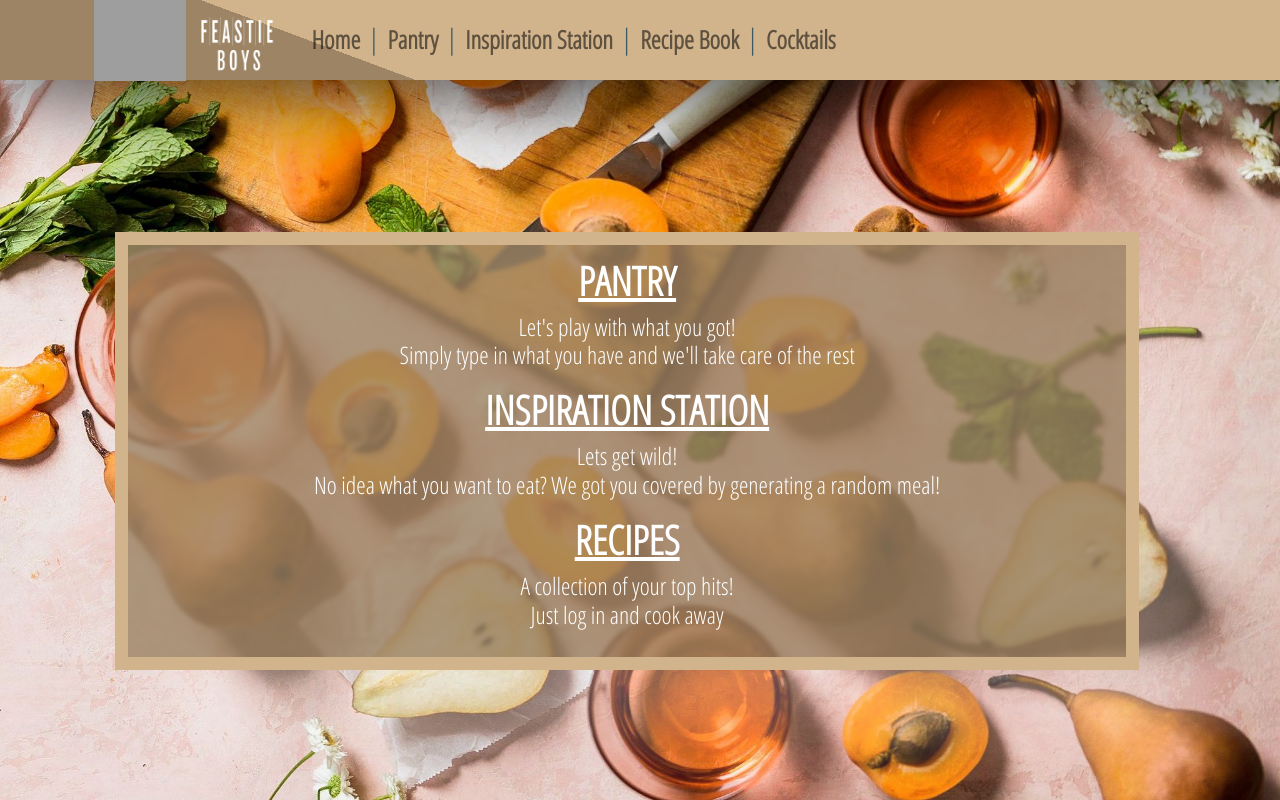
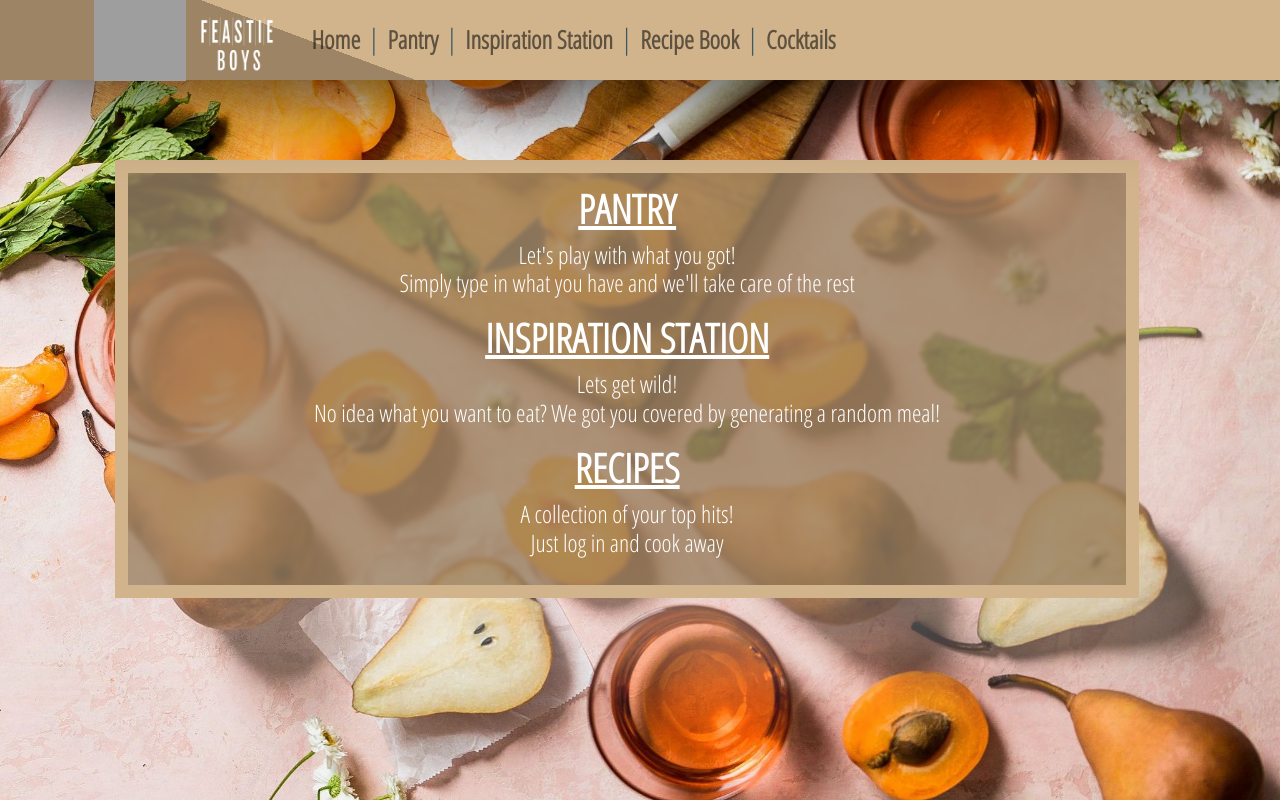
Before and after one commit to isabellukk/FEASTIEboys-fe, a React (Create React App) app: page / in a window 1280 px wide. Built offline with nearby package versions, Linux system fonts and the light colour scheme; grey boxes are pictures that could not be loaded.

Commit message:
Adjusted margin

```diff
--- a/src/App.css
+++ b/src/App.css
@@ -267,7 +267,7 @@ h2 {
   margin-bottom: 1px;
 }
 .homePageContents {
-  padding-top: 29vh;
+  padding-top: 20vh;
   padding-left: 9%;
   background-image: url(./images/peaches.jpeg);
   background-size: cover;
```
